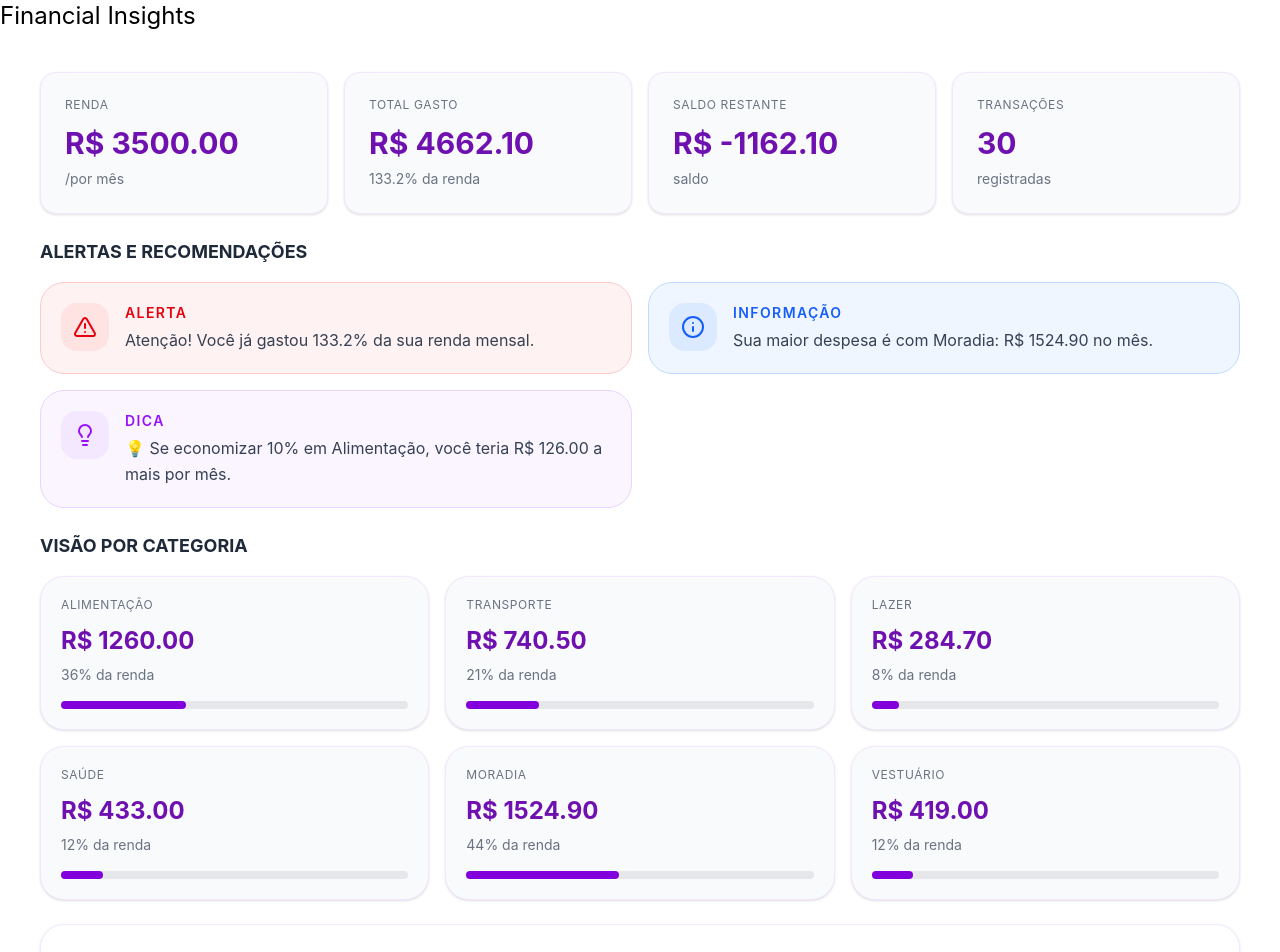
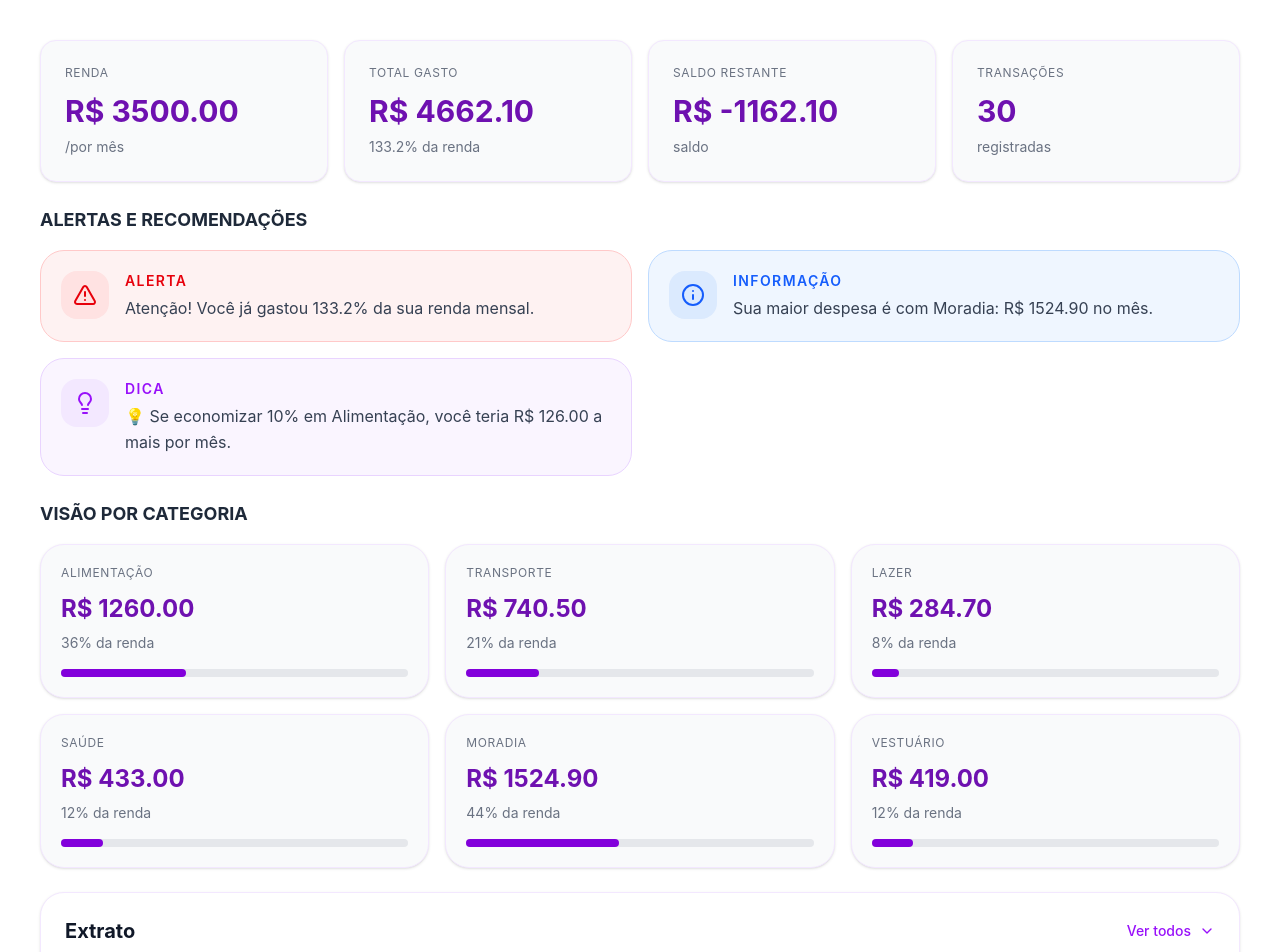
Before and after one commit to ada-hackteam14/financial-insights, a React (Vite) app: page / in a window 1280 px wide. Shown: the top 952 px of the page. Built offline with nearby package versions, Linux system fonts and the light colour scheme; data requests are answered from the project's data file.

Commit message:
refactor: Separa conteúdo do sistema do App.

```diff
--- a/src/App.jsx
+++ b/src/App.jsx
@@ -1,154 +1,11 @@
 import { BrowserRouter } from "react-router-dom";
-import { useEffect, useState } from "react";
 
-import SummaryCard from "./components/SummaryCard";
-import InsightCard from "./components/InsightCard";
-import CategoryCard from "./components/CategoryCard";
-import TransactionList from "./components/TransactionList";
-
-import {
-  getUser,
-  getTransactions,
-  getTotalSpent,
-  getBalance,
-  getSpentPercentage,
-  getInsights,
-  getSpendingByCategory,
-} from "./utils/calculations";
-
-// getTotalSpent().then((v) => console.log("Total gasto:", v));
-// getBalance().then((v) => console.log("Saldo:", v));
-// getSpendingByCategory().then((v) => console.log("Por categoria:", v));
-// getInsights().then((v) => console.log("Insights:", v));
+import AppRoutes from "./routes/AppRoutes";
 
 function App() {
-  const [user, setUser] = useState(null);
-  const [transactions, setTransactions] = useState([]);
-  const [totalSpent, setTotalSpent] = useState(0);
-  const [balance, setBalance] = useState(0);
-  const [spentPercentage, setSpentPercentage] = useState(0);
-  const [categories, setCategories] = useState({});
-  const [insights, setInsights] = useState([]);
-
-  useEffect(() => {
-    async function loadData() {
-      const userData = await getUser();
-      const transactionsData = await getTransactions();
-      const totalSpentData = await getTotalSpent();
-      const balanceData = await getBalance();
-      const percentageData = await getSpentPercentage();
-      const categoriesData = await getSpendingByCategory();
-      const insightsData = await getInsights();
-
-      setUser(userData);
-      setTransactions(transactionsData);
-      setTotalSpent(totalSpentData);
-      setBalance(balanceData);
-      setSpentPercentage(percentageData);
-      setCategories(categoriesData);
-      setInsights(insightsData);
-    }
-
-    loadData();
-  }, []);
-
-  if (!user) {
-    return <div className="p-10 text-gray-700">Carregando...</div>;
-  }
-
   return (
     <BrowserRouter>
-      <div>
-        <h1 className="text-2xl">Financial Insights</h1>
-      </div>
-      <div className="2xl:m-12 lg:m-10 md-6 sm-2">
-        {/* Summary */}
-        <div className="grid grid-cols-1 md:grid-cols-2 xl:grid-cols-4 gap-4 mb-6">
-          <SummaryCard
-            title="Renda"
-            value={`R$ ${user.monthlyIncome.toFixed(2)}`}
-            subtitle="/por mês"
-          />
-          <SummaryCard
-            title="Total gasto"
-            value={`R$ ${totalSpent.toFixed(2)}`}
-            subtitle={`${spentPercentage}% da renda`}
-          />
-          <SummaryCard
-            title="Saldo restante"
-            value={`R$ ${balance.toFixed(2)}`}
-            subtitle="saldo"
-          />
-          <SummaryCard
-            title="Transações"
-            value={transactions.length}
-            subtitle="registradas"
-          />
-        </div>
-
-        {/* Insights */}
-        <div className="mb-6">
-          <h2
-            className="
-            text-lg
-            font-bold
-            text-gray-800
-            uppercase
-            mb-4
-          "
-          >
-            Alertas e recomendações
-          </h2>
-          <div className="grid grid-cols-1 lg:grid-cols-2 gap-4">
-            {insights.map((item, index) => (
-              <InsightCard
-                key={index}
-                type={item.type}
-                title="{item.title}"
-                message={item.message}
-              />
-            ))}
-          </div>
-        </div>
-
-        {/* Category */}
-        <div className="mb-6">
-          <h2
-            className="
-            text-lg
-            font-bold
-            text-gray-800
-            uppercase
-            mb-4
-          "
-          >
-            Visão por Categoria
-          </h2>
-
-          <div
-            className="
-            grid
-            grid-cols-1
-            sm:grid-cols-2
-            lg:grid-cols-3
-            gap-4
-          "
-          >
-            {Object.entries(categories).map(([category, value]) => (
-              <CategoryCard
-                key={category}
-                category={category}
-                value={value.toFixed(2)}
-                percentage={((value / user.monthlyIncome) * 100).toFixed(0)}
-                color="bg-purple-700"
-              />
-            ))}
-          </div>
-        </div>
-
-        {/* Transactions */}
-        <TransactionList transactions={transactions.slice(0, 6)} />
-      </div>
+      <AppRoutes />
     </BrowserRouter>
   );
 }
--- /dev/null
+++ b/src/pages/Dashboard.jsx
@@ -0,0 +1,122 @@
+import { useEffect, useState } from "react";
+
+import SummaryCard from "../components/SummaryCard";
+import InsightCard from "../components/InsightCard";
+import CategoryCard from "../components/CategoryCard";
+import TransactionList from "../components/TransactionList";
+
+import {
+  getUser,
+  getTransactions,
+  getTotalSpent,
+  getBalance,
+  getSpentPercentage,
+  getInsights,
+  getSpendingByCategory,
+} from "../utils/calculations";
+
+export default function Dashboard() {
+  const [user, setUser] = useState(null);
+  const [transactions, setTransactions] = useState([]);
+  const [totalSpent, setTotalSpent] = useState(0);
+  const [balance, setBalance] = useState(0);
+  const [spentPercentage, setSpentPercentage] = useState(0);
+  const [categories, setCategories] = useState({});
+  const [insights, setInsights] = useState([]);
+
+  useEffect(() => {
+    async function loadData() {
+      const userData = await getUser();
+      const transactionsData = await getTransactions();
+      const totalSpentData = await getTotalSpent();
+      const balanceData = await getBalance();
+      const percentageData = await getSpentPercentage();
+      const categoriesData = await getSpendingByCategory();
+      const insightsData = await getInsights();
+
+      setUser(userData);
+      setTransactions(transactionsData);
+      setTotalSpent(totalSpentData);
+      setBalance(balanceData);
+      setSpentPercentage(percentageData);
+      setCategories(categoriesData);
+      setInsights(insightsData);
+    }
+
+    loadData();
+  }, []);
+
+  if (!user) {
+    return <div className="p-10 text-gray-700">Carregando...</div>;
+  }
+
+  return (
+    <div className="2xl:m-12 lg:m-10 md:m-6 sm:m-2">
+      {/* Summary */}
+      <div className="grid grid-cols-1 md:grid-cols-2 xl:grid-cols-4 gap-4 mb-6">
+        <SummaryCard
+          title="Renda"
+          value={`R$ ${user.monthlyIncome.toFixed(2)}`}
+          subtitle="/por mês"
+        />
+
+        <SummaryCard
+          title="Total gasto"
+          value={`R$ ${totalSpent.toFixed(2)}`}
+          subtitle={`${spentPercentage}% da renda`}
+        />
+
+        <SummaryCard
+          title="Saldo restante"
+          value={`R$ ${balance.toFixed(2)}`}
+          subtitle="saldo"
+        />
+
+        <SummaryCard
+          title="Transações"
+          value={transactions.length}
+          subtitle="registradas"
+        />
+      </div>
+
+      {/* Insights */}
+      <div className="mb-6">
+        <h2 className="text-lg font-bold text-gray-800 uppercase mb-4">
+          Alertas e recomendações
+        </h2>
+
+        <div className="grid grid-cols-1 lg:grid-cols-2 gap-4">
+          {insights.map((item, index) => (
+            <InsightCard
+              key={index}
+              type={item.type}
+              message={item.message}
+            />
+          ))}
+        </div>
+      </div>
+
+      {/* Categories */}
+      <div className="mb-6">
+        <h2 className="text-lg font-bold text-gray-800 uppercase mb-4">
+          Visão por Categoria
+        </h2>
+
+        <div className="grid grid-cols-1 sm:grid-cols-2 lg:grid-cols-3 gap-4">
+          {Object.entries(categories).map(([category, value]) => (
+            <CategoryCard
+              key={category}
+              category={category}
+              value={value.toFixed(2)}
+              percentage={((value / user.monthlyIncome) * 100).toFixed(0)}
+              color="bg-purple-700"
+            />
+          ))}
+        </div>
+      </div>
+
+      {/* Transactions */}
+      <TransactionList transactions={transactions} />
+    </div>
+  );
+}
--- /dev/null
+++ b/src/routes/AppRoutes.jsx
@@ -0,0 +1,12 @@
+import { Routes, Route } from "react-router-dom";
+import Dashboard from "../pages/Dashboard";
+
+
+
+export default function AppRoutes() {
+  return (
+    <Routes>
+      <Route path="/" element={<Dashboard />} />
+    </Routes>
+  );
+}
```
